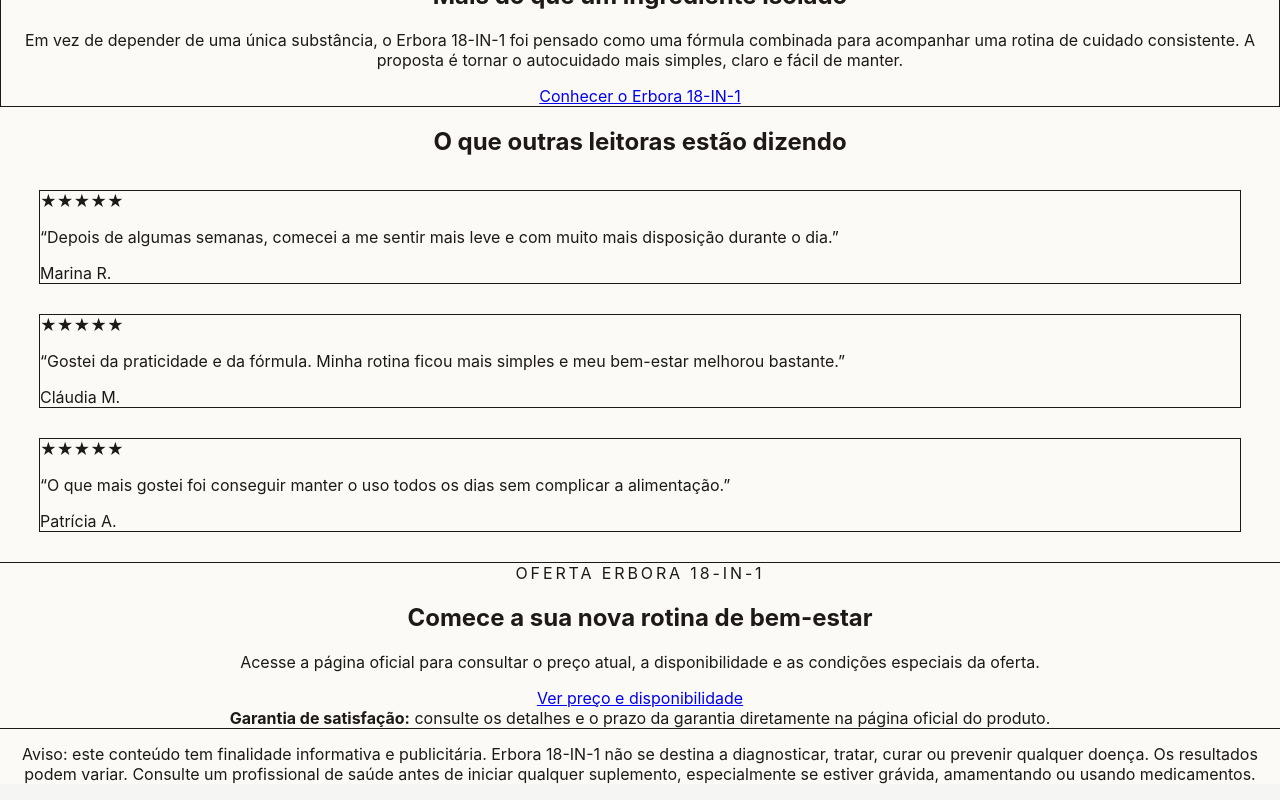
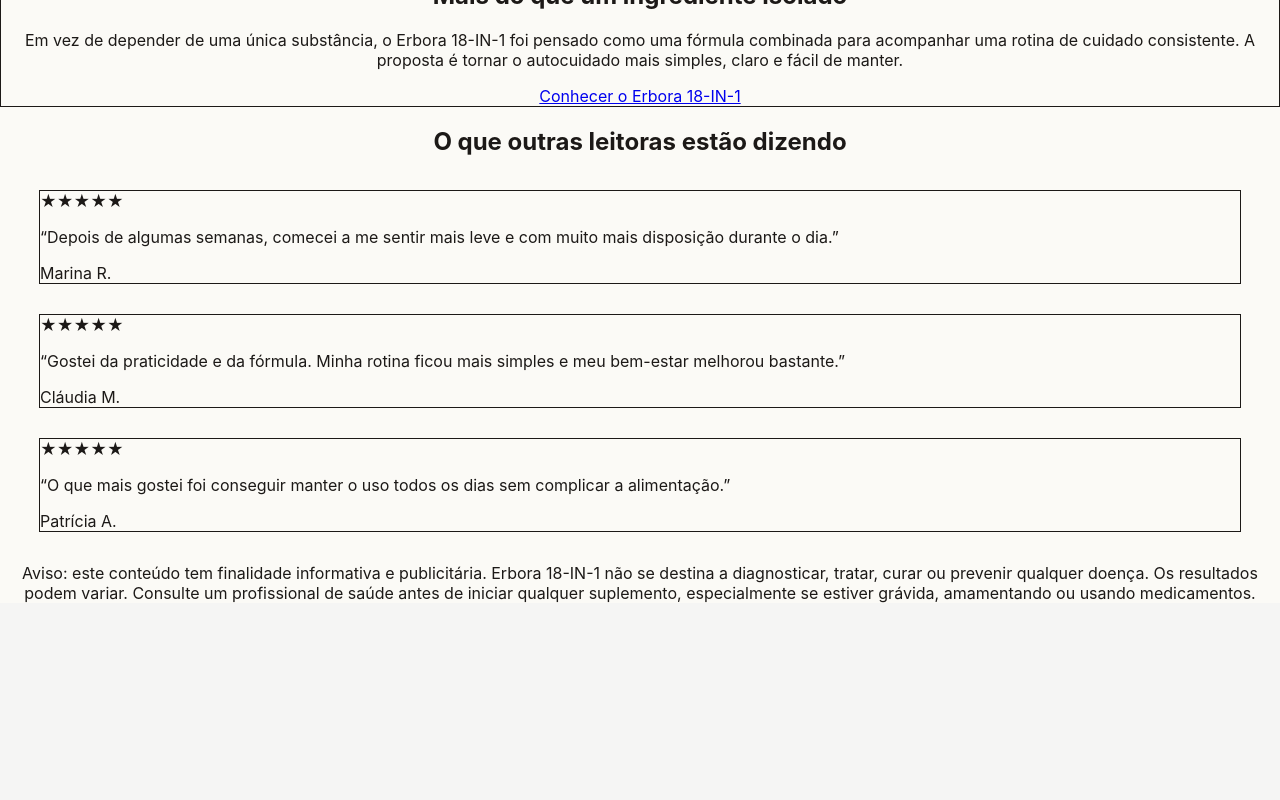
Before and after one commit to stoneandmoss26-dotcom/gusto, a React (Vite) app: page / in a window 1280 px wide. Shown: the part 1755-2555 px from the top of the page. After the commit the page ends 2374 px from the top, so only its background shows below. Built offline with nearby package versions, Linux system fonts and the light colour scheme.

Commit message:
Remover última seção de oferta do advertorial

```diff
--- a/src/App.tsx
+++ b/src/App.tsx
@@ -138,14 +138,6 @@
           </div>
         </section>
 
-        <section className="mx-auto mt-12 max-w-3xl rounded-3xl bg-white p-7 text-center shadow-xl ring-1 ring-stone-200 sm:p-10">
-          <p className="text-sm font-bold uppercase tracking-[0.18em] text-emerald-700">Oferta Erbora 18-IN-1</p>
-          <h2 className="mt-3 text-3xl font-black text-stone-900">Comece a sua nova rotina de bem-estar</h2>
-          <p className="mt-4 text-stone-600">Acesse a página oficial para consultar o preço atual, a disponibilidade e as condições especiais da oferta.</p>
-          <div className="mt-7"><Cta>Ver preço e disponibilidade</Cta></div>
-          <div className="mt-6 rounded-2xl bg-emerald-50 p-4 text-sm text-emerald-900"><strong>Garantia de satisfação:</strong> consulte os detalhes e o prazo da garantia diretamente na página oficial do produto.</div>
-        </section>
-
         <p className="mx-auto mt-10 max-w-3xl text-center text-xs leading-relaxed text-stone-500">
           Aviso: este conteúdo tem finalidade informativa e publicitária. Erbora 18-IN-1 não se destina a diagnosticar, tratar, curar ou prevenir qualquer doença. Os resultados podem variar. Consulte um profissional de saúde antes de iniciar qualquer suplemento, especialmente se estiver grávida, amamentando ou usando medicamentos.
         </p>
```
Also changed, not shown: public/uploads/colado-20260910-123328.png (added).
